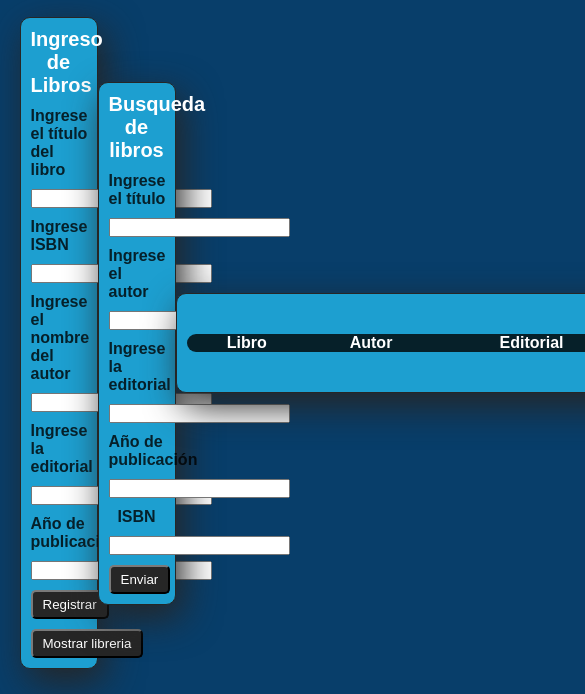
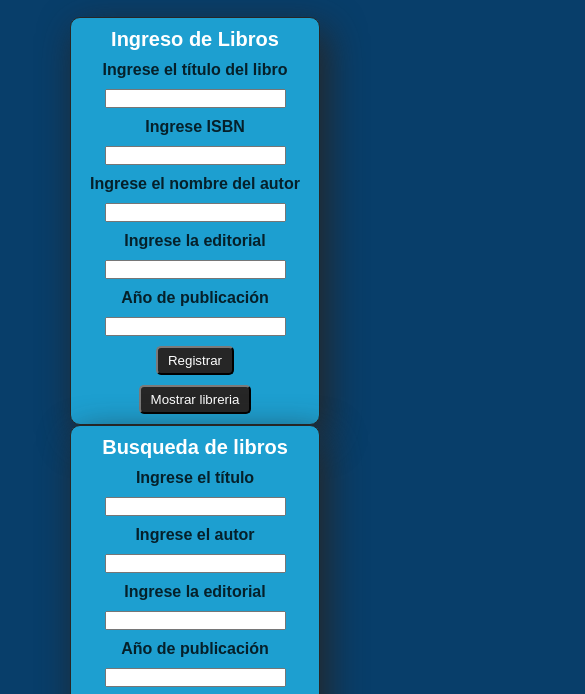
Before and after one commit to Tuchix10/PreEntrega2-DPaula, a website: page index.html in a window 390 px wide. Shown: the part 127-821 px from the top of the page, 585 px wide, since content can reach past the window. Drawn offline with Linux system fonts and the light colour scheme.

Commit message:
Responsive

```diff
--- a/scss/_index.scss
+++ b/scss/_index.scss
@@ -10,7 +10,7 @@
     box-shadow: 7px 13px 37px #262626;
     border: 1px solid #262626;
     border-radius: 10px;
-    width: 20vw;
+    width: 250px;
     margin: auto;
     label {
         font-weight: bold;
@@ -22,6 +22,7 @@
         display: flex;
         flex-direction: column;
         input {
+            width: auto;
             text-align: center;
             margin: 10px auto auto auto;
         }
@@ -77,3 +78,21 @@ td{
     border-radius: 10px;
     height: fit-content;
 }
+@media screen and (min-width: 768px) and (max-width: 1279px) {
+    .contenedor-grande {
+        flex-wrap: wrap;
+    }
+}
+@media screen and (min-width: 320px) and (max-width: 767px) {
+    .contenedor-grande {
+        width: 100%;
+        flex-direction: column;
+    }
+    .tabla-resultado {
+        width: 100%;
+        padding: 0px;
+    }
+    .tab {
+        width: 100%;
+    }
+}
```
Also changed, not shown: css/styles.css, img/favicon.png, 1 other file.
